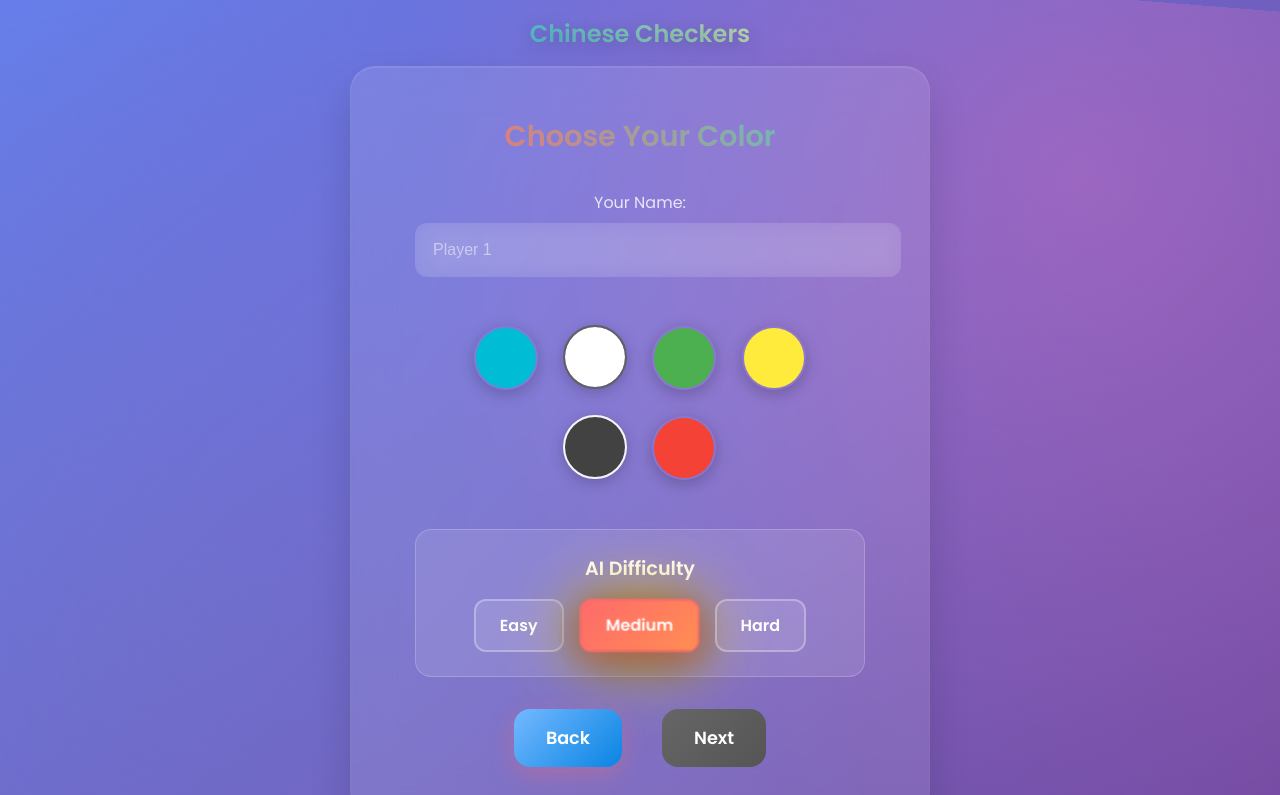
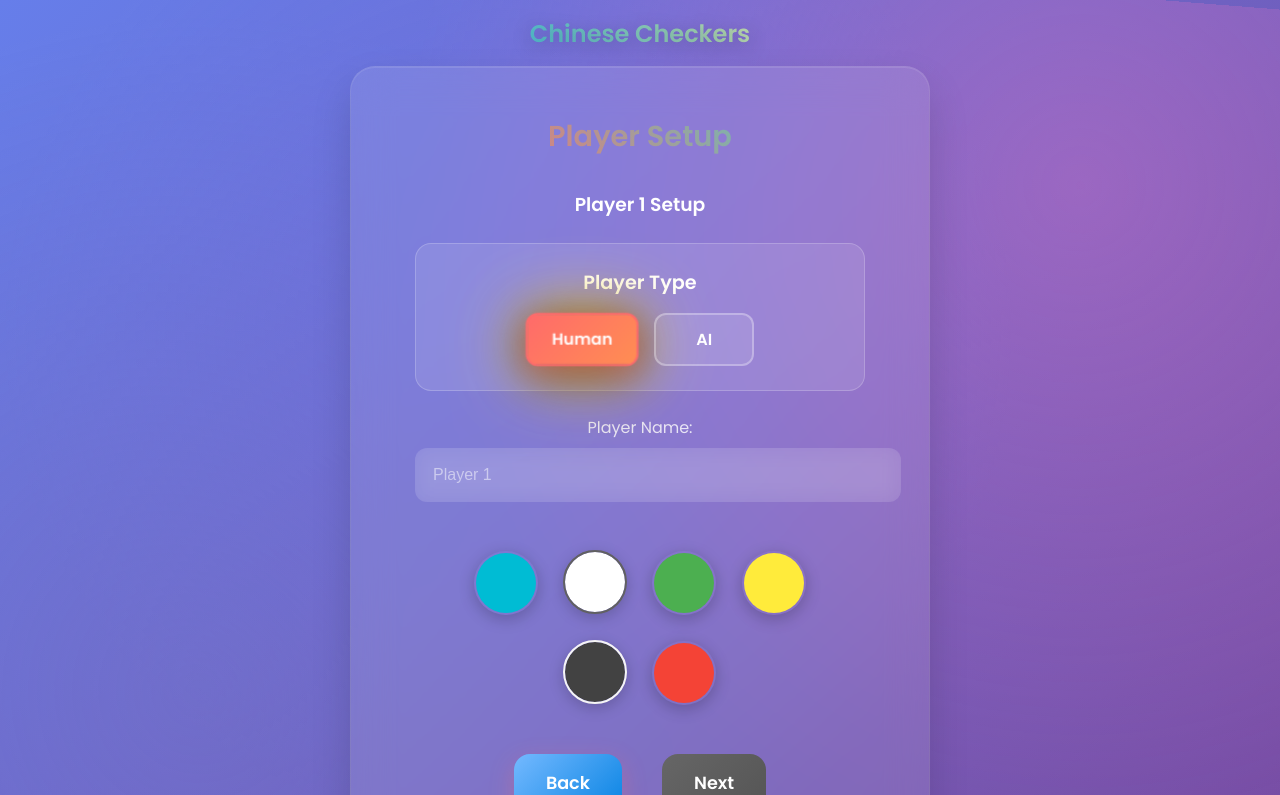
Before and after one commit to creatisoft/chinese-checkers, a website built with Vite: page index.html in a window 1280 px wide. Both pictures are taken after a click on the button "2 Players". Shown: the top 795 px of the page. Built offline with nearby package versions, Linux system fonts and the light colour scheme.

Commit message:
Implement player type and AI difficulty selection in setup screen

```diff
--- a/index.html
+++ b/index.html
@@ -42,18 +42,34 @@
                 </div>
             </div>
             <div id="color-selection-container" style="display: none;">
-                <h2>Choose Your Color</h2>
-                <div id="color-swatches">
-                    <!-- Color swatches are generated here by JavaScript -->
+                <h2>Player Setup</h2>
+                <div id="player-setup-info">
+                    <h3 id="current-player-title">Player 1 Setup</h3>
                 </div>
+
+                <!-- Player Type Selection -->
+                <div id="player-type-selection">
+                    <h4>Player Type</h4>
+                    <div class="player-type-buttons">
+                        <button class="player-type-btn selected" data-type="human">Human</button>
+                        <button class="player-type-btn" data-type="ai">AI</button>
+                    </div>
+                </div>
+
+                <!-- AI Difficulty Selection (shown only when AI is selected) -->
                 <div id="ai-difficulty-selection" style="display: none;">
-                    <h3>AI Difficulty</h3>
+                    <h4>AI Difficulty</h4>
                     <div class="difficulty-buttons">
                         <button class="difficulty-btn" data-difficulty="easy">Easy</button>
                         <button class="difficulty-btn selected" data-difficulty="medium">Medium</button>
                         <button class="difficulty-btn" data-difficulty="hard">Hard</button>
                     </div>
                 </div>
+
+                <div id="color-swatches">
+                    <!-- Color swatches are generated here by JavaScript -->
+                </div>
+
                 <div id="color-selection-controls">
                     <button id="back-to-players-btn" class="setup-btn interactive-element">Back</button>
                     <button id="start-game-btn" class="setup-btn interactive-element" disabled>Start Game</button>
--- a/script.js
+++ b/script.js
@@ -15,12 +15,11 @@ class ChineseCheckersGame {
     ];
     PLAYER_ROTATIONS = [1, 2, 3, 4, 5, 0]; // Blue, White, Green, Yellow, Black, Red
 
-    constructor(svgElement, numPlayers, humanPlayerIndex, aiEnabled = false, aiDifficulty = 'medium') {
+    constructor(svgElement, numPlayers, playerTypes, playerDifficulties) {
         this.svgBoard = svgElement;
         this.numPlayers = numPlayers;
-        this.humanPlayerIndex = humanPlayerIndex;
-        this.aiEnabled = aiEnabled;
-        this.aiDifficulty = aiDifficulty;
+        this.playerTypes = playerTypes; // Array of 'human' or 'ai' for each player
+        this.playerDifficulties = playerDifficulties; // Array of difficulty levels for AI players
 
         this.statusTextEl = document.getElementById('status-text');
         this.turnIndicatorEl = document.getElementById('turn-indicator');
@@ -38,7 +37,7 @@ class ChineseCheckersGame {
         this.turnState = 'select';
         this.turnMovedPiece = null;
         this.gameOver = false;
-        this.aiPlayer = null;
+        this.aiPlayers = new Map(); // Map of player index to AI instance
         this.isAITurn = false;
         // Add these for custom names/colors
         this.playerNames = window.playerNames ? window.playerNames.slice() : ["Player 1", "Player 2"];
@@ -54,12 +53,18 @@ class ChineseCheckersGame {
         this.updateUI();
         this.render();
 
-        // Initialize AI if enabled
-        if (this.aiEnabled && window.ChineseCheckersAI) {
-            this.aiPlayer = new ChineseCheckersAI(this, this.aiDifficulty);
+        // Initialize AI players for each AI player type
+        if (window.ChineseCheckersAI) {
+            for (let i = 0; i < this.numPlayers; i++) {
+                if (this.playerTypes[i] === 'ai') {
+                    const difficulty = this.playerDifficulties[i] || 'medium';
+                    this.aiPlayers.set(i, new ChineseCheckersAI(this, difficulty));
+                }
+            }
+        }
+
         // Check if first player is AI
         this.checkForAITurn();
-        }
     }
 
     setupPlayerConfig() {
@@ -245,9 +250,9 @@ class ChineseCheckersGame {
             this.endTurnBtn.style.visibility = 'hidden';
         } else {
             // Show AI indicator if it's AI's turn
-            const currentPlayerIndex = this.activePlayers[this.currentPlayerIndex];
-            const isAIPlayer = this.aiEnabled && currentPlayerIndex !== this.humanPlayerIndex;
-            this.statusTextEl.textContent = `${name}'s Turn${isAIPlayer ? ' (AI)' : ''}`;
+            const isAIPlayer = this.playerTypes[this.currentPlayerIndex] === 'ai';
+            const difficultyText = isAIPlayer ? ` (AI-${this.playerDifficulties[this.currentPlayerIndex] || 'medium'})` : '';
+            this.statusTextEl.textContent = `${name}'s Turn${difficultyText}`;
             this.turnIndicatorEl.style.backgroundColor = this.PLAYER_COLORS[colorIndex];
 
             // Hide end turn button during AI turns
@@ -379,13 +384,14 @@ class ChineseCheckersGame {
      * Check if current player is AI and trigger AI turn if needed
      */
     checkForAITurn() {
-        if (!this.aiEnabled || !this.aiPlayer || this.gameOver) {
+        if (this.gameOver) {
             return;
         }
 
-        const currentPlayerIndex = this.activePlayers[this.currentPlayerIndex];
-        // If current player is not the human player, it's an AI turn
-        if (currentPlayerIndex !== this.humanPlayerIndex) {
+        // Check if current player is AI
+        if (this.playerTypes[this.currentPlayerIndex] === 'ai') {
+            const aiPlayer = this.aiPlayers.get(this.currentPlayerIndex);
+            if (aiPlayer) {
                 this.isAITurn = true;
 
                 // Disable user input during AI turn
@@ -393,11 +399,12 @@ class ChineseCheckersGame {
 
                 // Trigger AI turn after a brief delay
                 setTimeout(() => {
-                this.aiPlayer.executeAITurn().then(() => {
+                    aiPlayer.executeAITurn().then(() => {
                         this.isAITurn = false;
                         this.endTurnBtn.disabled = false;
                     });
                 }, 500);
+            }
         }
     }
 
@@ -509,22 +516,18 @@ document.addEventListener('DOMContentLoaded', () => {
     let selectedPlayerCount = 0;
     let selectedColorIndices = [];
     let playerNames = [];
+    let playerTypes = []; // Array to store 'human' or 'ai' for each player
+    let playerDifficulties = []; // Array to store difficulty for each AI player
     let currentSetupPlayer = 0;
-    let aiDifficulty = 'medium';
 
     const showColorSelection = (numPlayers) => {
         selectedPlayerCount = numPlayers;
         colorSwatches.innerHTML = '';
         selectedColorIndices = new Array(numPlayers).fill(-1);
         playerNames = new Array(numPlayers).fill("");
+        playerTypes = new Array(numPlayers).fill('human'); // Default to human
+        playerDifficulties = new Array(numPlayers).fill('medium'); // Default difficulty
         currentSetupPlayer = 0;
-
-        // Show AI difficulty selection for multiplayer games (player 1 is human, others are AI)
-        if (numPlayers > 1) {
-            aiDifficultySelection.style.display = 'block';
-        } else {
-            aiDifficultySelection.style.display = 'none';
-        }
 
         startGameBtn.style.display = 'none';
         let nextBtn = document.getElementById('next-player-btn');
@@ -542,62 +545,25 @@ document.addEventListener('DOMContentLoaded', () => {
         // Remove any previous name inputs
         const oldInputs = document.getElementById('player-name-inputs');
         if (oldInputs) oldInputs.remove();
+
+        // Setup player type selection handlers
+        setupPlayerTypeSelection();
+
+        // Setup AI difficulty selection handlers
+        setupAIDifficultySelection();
+
         // Add player name input
-        const playerNameInputs = document.createElement('div');
-        playerNameInputs.id = 'player-name-inputs';
+        updatePlayerSetup();
 
-        // For the first player (human), ask for name. For others, suggest AI names
-        const isHumanPlayer = currentSetupPlayer === 0;
-        const defaultName = isHumanPlayer ? `Player ${currentSetupPlayer+1}` : `AI Player ${currentSetupPlayer}`;
-        const labelText = isHumanPlayer ? `Your Name:` : `AI Player ${currentSetupPlayer} Name:`;
-
-        playerNameInputs.innerHTML = `
-            <label>${labelText} <input type="text" id="player-name-input" placeholder="${defaultName}" value="${isHumanPlayer ? '' : defaultName}"></label>
-        `;
-
-        // Pre-fill AI player names
-        if (!isHumanPlayer) {
-            playerNames[currentSetupPlayer] = defaultName;
-        }
-        colorSelectionContainer.insertBefore(playerNameInputs, colorSwatches);
-
-        renderColorSwatches();
         playerCountSelection.style.display = 'none';
         colorSelectionContainer.style.display = 'block';
-
-        // Name input event
-        document.getElementById('player-name-input').addEventListener('input', (e) => {
-            playerNames[currentSetupPlayer] = e.target.value;
-            validateSetup();
-        });
-
-        // Auto-validate if AI name is pre-filled
-        if (!isHumanPlayer) {
-            validateSetup();
-        }
 
         // Next button event
         nextBtn.onclick = () => {
             if (currentSetupPlayer < selectedPlayerCount - 1) {
                 currentSetupPlayer++;
-                colorSwatches.innerHTML = '';
-
-                // Determine if this is a human or AI player
-                const isNextHuman = currentSetupPlayer === 0;
-                const defaultName = isNextHuman ? `Player ${currentSetupPlayer+1}` : `AI Player ${currentSetupPlayer}`;
-                const labelText = isNextHuman ? `Your Name:` : `AI Player ${currentSetupPlayer} Name:`;
-
-                playerNameInputs.innerHTML = `
-                    <label>${labelText} <input type=\"text\" id=\"player-name-input\" placeholder=\"${defaultName}\" value=\"${isNextHuman ? '' : defaultName}\"></label>
-                `;
-
-                // Pre-fill AI player names
-                if (!isNextHuman) {
-                    playerNames[currentSetupPlayer] = defaultName;
-                }
-
                 selectedColorIndices[currentSetupPlayer] = -1;
-                renderColorSwatches();
+                updatePlayerSetup();
 
                 // Show start game button only on the last player
                 if (currentSetupPlayer === selectedPlayerCount - 1) {
@@ -605,22 +571,133 @@ document.addEventListener('DOMContentLoaded', () => {
                     startGameBtn.style.display = 'inline-block';
                     startGameBtn.disabled = true;
                 }
+            }
+        };
+    };
 
+    function setupPlayerTypeSelection() {
+        const playerTypeButtons = document.querySelectorAll('.player-type-btn');
+        playerTypeButtons.forEach(button => {
+            button.addEventListener('click', () => {
+                // Remove selected class from all buttons
+                playerTypeButtons.forEach(btn => btn.classList.remove('selected'));
+                // Add selected class to clicked button
+                button.classList.add('selected');
+
+                const selectedType = button.dataset.type;
+                playerTypes[currentSetupPlayer] = selectedType;
+
+                // Show/hide AI difficulty based on selection
+                const aiDifficultySelection = document.getElementById('ai-difficulty-selection');
+                if (selectedType === 'ai') {
+                    aiDifficultySelection.style.display = 'block';
+                } else {
+                    aiDifficultySelection.style.display = 'none';
+                }
+
+                // Update player name suggestion based on type
+                updatePlayerNameSuggestion();
+                validateSetup();
+            });
+        });
+    }
+
+    function setupAIDifficultySelection() {
+        const difficultyButtons = document.querySelectorAll('.difficulty-btn');
+        difficultyButtons.forEach(button => {
+            button.addEventListener('click', () => {
+                // Remove selected class from all difficulty buttons
+                difficultyButtons.forEach(btn => btn.classList.remove('selected'));
+                // Add selected class to clicked button
+                button.classList.add('selected');
+
+                const difficulty = button.dataset.difficulty;
+                playerDifficulties[currentSetupPlayer] = difficulty;
+                showNotification(`AI difficulty set to ${difficulty.charAt(0).toUpperCase() + difficulty.slice(1)}`, 'info', 1500);
+                validateSetup();
+            });
+        });
+    }
+
+    function updatePlayerSetup() {
+        // Update player title
+        const playerTitle = document.getElementById('current-player-title');
+        playerTitle.textContent = `Player ${currentSetupPlayer + 1} Setup`;
+
+        // Reset player type selection to human
+        const playerTypeButtons = document.querySelectorAll('.player-type-btn');
+        playerTypeButtons.forEach(btn => btn.classList.remove('selected'));
+        document.querySelector('.player-type-btn[data-type="human"]').classList.add('selected');
+        playerTypes[currentSetupPlayer] = 'human';
+
+        // Hide AI difficulty selection initially
+        document.getElementById('ai-difficulty-selection').style.display = 'none';
+
+        // Reset difficulty selection to medium
+        const difficultyButtons = document.querySelectorAll('.difficulty-btn');
+        difficultyButtons.forEach(btn => btn.classList.remove('selected'));
+        document.querySelector('.difficulty-btn[data-difficulty="medium"]').classList.add('selected');
+        playerDifficulties[currentSetupPlayer] = 'medium';
+
+        // Add/update player name input
+        updatePlayerNameInput();
+
+        // Clear and re-render color swatches
+        colorSwatches.innerHTML = '';
+        renderColorSwatches();
+
+        validateSetup();
+    }
+
+    function updatePlayerNameInput() {
+        // Remove any existing name input
+        const oldInputs = document.getElementById('player-name-inputs');
+        if (oldInputs) oldInputs.remove();
+
+        // Create new name input
+        const playerNameInputs = document.createElement('div');
+        playerNameInputs.id = 'player-name-inputs';
+
+        const defaultName = `Player ${currentSetupPlayer + 1}`;
+        playerNameInputs.innerHTML = `
+            <label>Player Name: <input type="text" id="player-name-input" placeholder="${defaultName}" value=""></label>
+        `;
+
+        // Insert before color swatches
+        colorSelectionContainer.insertBefore(playerNameInputs, colorSwatches);
+
+        // Add event listener for name input
         document.getElementById('player-name-input').addEventListener('input', (e) => {
             playerNames[currentSetupPlayer] = e.target.value;
             validateSetup();
         });
+    }
 
-                // Auto-validate if AI name is pre-filled
-                if (!isNextHuman) {
-                    validateSetup();
+    function updatePlayerNameSuggestion() {
+        const nameInput = document.getElementById('player-name-input');
+        const playerType = playerTypes[currentSetupPlayer];
+
+        if (playerType === 'ai') {
+            const defaultAIName = `AI Player ${currentSetupPlayer + 1}`;
+            nameInput.placeholder = defaultAIName;
+            // Only pre-fill if current value is empty
+            if (!nameInput.value.trim()) {
+                nameInput.value = defaultAIName;
+                playerNames[currentSetupPlayer] = defaultAIName;
+            }
+        } else {
+            const defaultHumanName = `Player ${currentSetupPlayer + 1}`;
+            nameInput.placeholder = defaultHumanName;
+            // Clear AI name if switching from AI to human
+            if (nameInput.value.includes('AI Player')) {
+                nameInput.value = '';
+                playerNames[currentSetupPlayer] = '';
             }
         }
-        };
-    };
+    }
 
     function renderColorSwatches() {
-        const tempGame = new ChineseCheckersGame(svgBoard, 2, 0);
+        const tempGame = new ChineseCheckersGame(svgBoard, 2, ['human', 'human'], ['medium', 'medium']);
         const PLAYER_NAMES = tempGame.PLAYER_NAMES;
         const PLAYER_COLORS = tempGame.PLAYER_COLORS;
         for (let playerIndex = 0; playerIndex < 6; playerIndex++) {
@@ -663,20 +740,6 @@ document.addEventListener('DOMContentLoaded', () => {
         });
     });
 
-    // AI difficulty selection
-    document.querySelectorAll('.difficulty-btn').forEach(button => {
-        button.addEventListener('click', () => {
-            // Remove selected class from all difficulty buttons
-            document.querySelectorAll('.difficulty-btn').forEach(btn => {
-                btn.classList.remove('selected');
-            });
-            // Add selected class to clicked button
-            button.classList.add('selected');
-            aiDifficulty = button.dataset.difficulty;
-            showNotification(`AI difficulty set to ${aiDifficulty.charAt(0).toUpperCase() + aiDifficulty.slice(1)}`, 'info', 1500);
-        });
-    });
-
     backToPlayersBtn.addEventListener('click', () => {
         colorSelectionContainer.style.display = 'none';
         playerCountSelection.style.display = 'block';
@@ -695,11 +758,8 @@ document.addEventListener('DOMContentLoaded', () => {
         setupScreen.style.display = 'none';
         gameScreen.style.display = 'flex';
 
-        // Enable AI for multiplayer games (player 0 is human, others are AI)
-        const aiEnabled = selectedPlayerCount > 1;
-
-        // Create game with human player as first player (index 0)
-        game = new ChineseCheckersGame(svgBoard, selectedPlayerCount, 0, aiEnabled, aiDifficulty);
+        // Create game with new per-player AI system
+        game = new ChineseCheckersGame(svgBoard, selectedPlayerCount, playerTypes.slice(), playerDifficulties.slice());
         game.playerNames = playerNames.slice(); // Save names for later use
         game.playerColors = selectedColorIndices.slice(); // Save colors for later use
         game.init();
--- a/style.css
+++ b/style.css
@@ -262,6 +262,78 @@ h1 {
 @keyframes pulse {
     0%, 100% { box-shadow: 0 0 0 4px var(--highlight-color), 0 8px 30px rgba(255,215,0,0.4); }
     50% { box-shadow: 0 0 0 8px var(--highlight-color), 0 12px 40px rgba(255,215,0,0.6); }
+}
+
+/* Player Type Selection */
+#player-type-selection {
+    margin: 1.5rem 0;
+    padding: 1.5rem;
+    background: rgba(255, 255, 255, 0.1);
+    border-radius: 16px;
+    border: 1px solid rgba(255, 255, 255, 0.2);
+}
+
+#player-type-selection h4 {
+    margin: 0 0 1rem 0;
+    font-size: 1.2rem;
+    font-weight: 600;
+    color: var(--text-primary);
+    text-align: center;
+}
+
+.player-type-buttons {
+    display: flex;
+    justify-content: center;
+    gap: 1rem;
+}
+
+.player-type-btn {
+    padding: 0.75rem 1.5rem;
+    font-size: 1rem;
+    font-weight: 600;
+    font-family: 'Poppins', sans-serif;
+    cursor: pointer;
+    border: 2px solid rgba(255, 255, 255, 0.3);
+    border-radius: 12px;
+    background: rgba(255, 255, 255, 0.1);
+    color: var(--text-primary);
+    transition: all 0.3s cubic-bezier(0.175, 0.885, 0.32, 1.275);
+    position: relative;
+    overflow: hidden;
+    min-width: 100px;
+}
+
+.player-type-btn::before {
+    content: '';
+    position: absolute;
+    top: 0;
+    left: -100%;
+    width: 100%;
+    height: 100%;
+    background: linear-gradient(90deg, transparent, rgba(255,255,255,0.2), transparent);
+    transition: left 0.5s;
+}
+
+.player-type-btn:hover {
+    transform: translateY(-2px) scale(1.05);
+    border-color: rgba(255, 255, 255, 0.5);
+    background: rgba(255, 255, 255, 0.2);
+}
+
+.player-type-btn:hover::before {
+    left: 100%;
+}
+
+.player-type-btn.selected {
+    background: linear-gradient(135deg, var(--accent-color), #ff8e53);
+    border-color: var(--accent-color);
+    color: white;
+    transform: translateY(-2px) scale(1.05);
+    box-shadow: 0 8px 25px rgba(255, 107, 107, 0.4);
+}
+
+.player-type-btn:active {
+    transform: translateY(0) scale(0.98);
 }
 
 /* AI Difficulty Selection */
```
Lines whose indentation alone changed are shown as unchanged.
